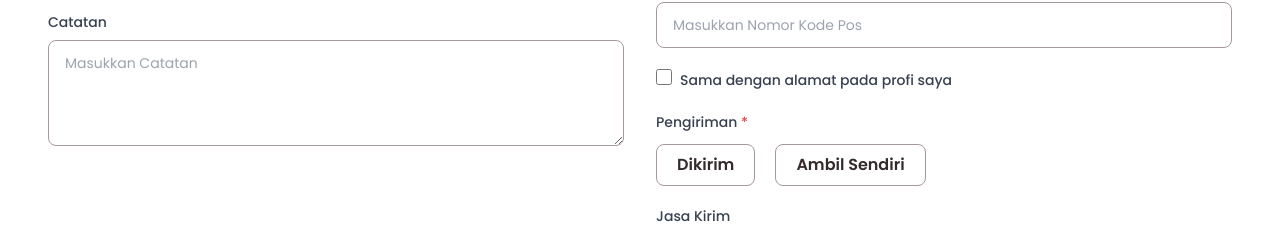
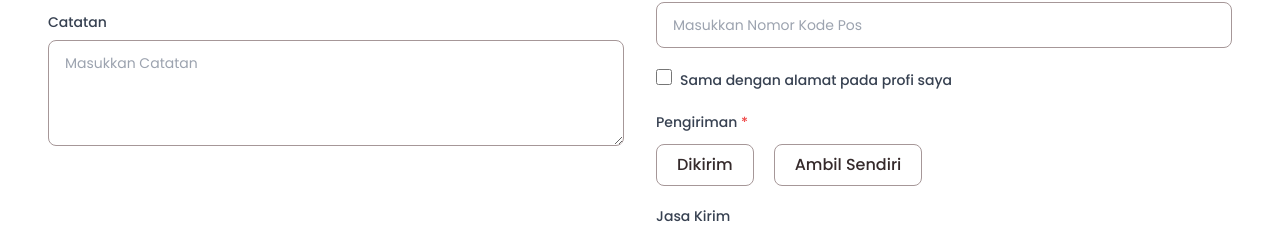
Before and after one commit to ivannoard/simpelmen-fe, a React (Create React App) app: page /pemesanan in a window 1280 px wide. Shown: the part 2265-2497 px from the top of the page. Built offline with nearby package versions, Linux system fonts and the light colour scheme.

Commit message:
change font button checkbox input

```diff
--- a/src/index.css
+++ b/src/index.css
@@ -69,7 +69,7 @@ p {
   @apply text-base text-dark font-semibold px-5 py-2 rounded-2xl bg-white hover:text-primary-900 shadow-red;
 }
 .radio-button-white {
-  @apply text-base text-dark font-semibold px-5 py-2 rounded-lg bg-white hover:text-primary-900 border border-secondary-800;
+  @apply text-base text-dark font-medium px-5 py-2 rounded-lg bg-white hover:text-primary-900 border border-secondary-800;
 }
 
 /* form */
```
